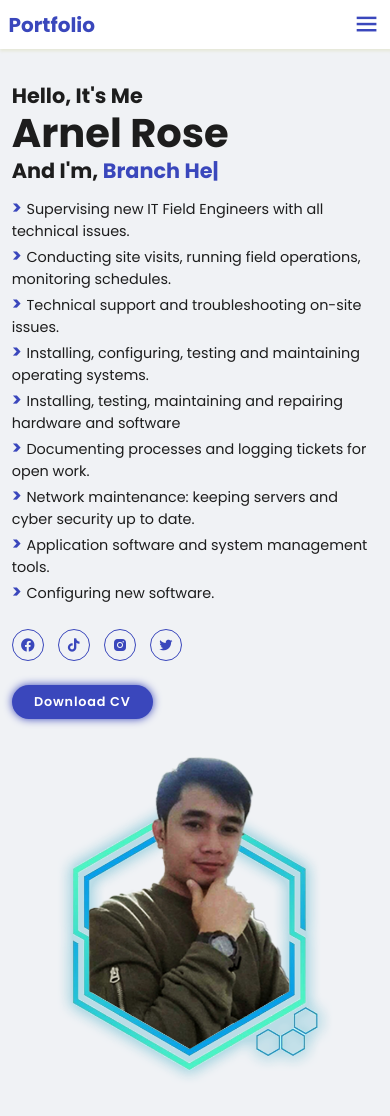
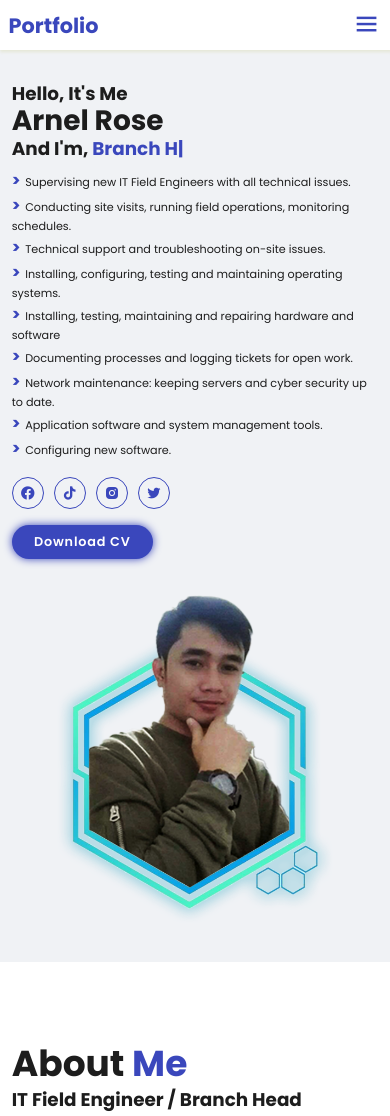
Before and after one commit to arnelnrose/myportfolio, a plain HTML site: page index.html in a window 390 px wide. Shown: the top 1116 px of the page. Drawn offline with nearby package versions, Linux system fonts and the light colour scheme.

Commit message:
style.css
update css

```diff
--- a/style.css
+++ b/style.css
@@ -52,7 +52,7 @@ section {
 }
 
 .logo {
-  font-size: 2.5rem;
+  font-size: 2.6rem;
   color: var(--main-color);
   font-weight: 700;
   cursor: default;
@@ -100,7 +100,7 @@ section {
 }
 
 .home-content h3 {
-  font-size: 2.6rem;
+  font-size: 2.3rem;
   font-weight: 700;
 }
 
@@ -109,24 +109,24 @@ span {
 }
 
 .home-content h3:nth-of-type(2) {
-  margin-bottom: 1rem;
+  margin-bottom: 0.8rem;
 }
 
 .home-content h1 {
-  font-size: 4.5rem;
+  font-size: 3.5rem;
   font-weight: 700;
-  line-height: 1.1;
+  line-height: 1;
 }
 
 .home-content p {
-  font-size: 1.8rem;
-  margin-right: 1rem;
+  font-size: 1.6rem;
+  margin-right: 0.5rem;
   text-wrap: wrap;
-  max-width: 65rem;
+  max-width: 100%;
 }
 
 .home-content b {
-  font-size: 2.3rem;
+  font-size: 2rem;
   letter-spacing: 0.6rem;
   color: var(--main-color);
   width: 35vh;
@@ -144,7 +144,7 @@ span {
   border-radius: 50%;
   font-size: 2rem;
   color: var(--main-color);
-  margin: 3rem 1.5rem 3rem 0;
+  margin: 2rem 1rem 2rem 0;
   transition: 0.5s ease;
 }
 
@@ -190,16 +190,17 @@ span {
 }
 
 .about-content h3 {
-  font-size: 2.6rem;
+  font-size: 2.3rem;
 }
 
 .about-content p {
-  font-size: 1.8rem;
+  font-size: 1.6rem;
+  width: 100%;
   margin: 2rem 0 3rem;
 }
 
 .about-content b {
-  font-size: 2.3rem;
+  font-size: 2rem;
   letter-spacing: 0.6rem;
   color: var(--main-color);
 }
@@ -423,7 +424,7 @@ span {
   }
 
   .services {
-    padding: 7rem;
+    padding: 2rem;
   }
 
   .portfolio {
@@ -471,11 +472,18 @@ span {
   }
 
   .home h3 {
-    font-size: 2.6rem;
+    font-size: 2.3rem;
   }
 
   .home-content h1 {
-    font-size: 5rem;
+    font-size: 3.5rem;
+  }
+
+  .home-content p {
+    font-size: 1.4rem;
+    margin-right: 0.5rem;
+    text-wrap: wrap;
+    max-width: 100%;
   }
 
   .home-img img {
@@ -490,6 +498,12 @@ span {
   .about img {
     width: 70vw;
     margin-top: 4rem;
+  }
+
+  .about-content p {
+    font-size: 1.4rem;
+    width: 100%;
+    margin: 2rem 0 3rem;
   }
 
   .services h2 {
```
